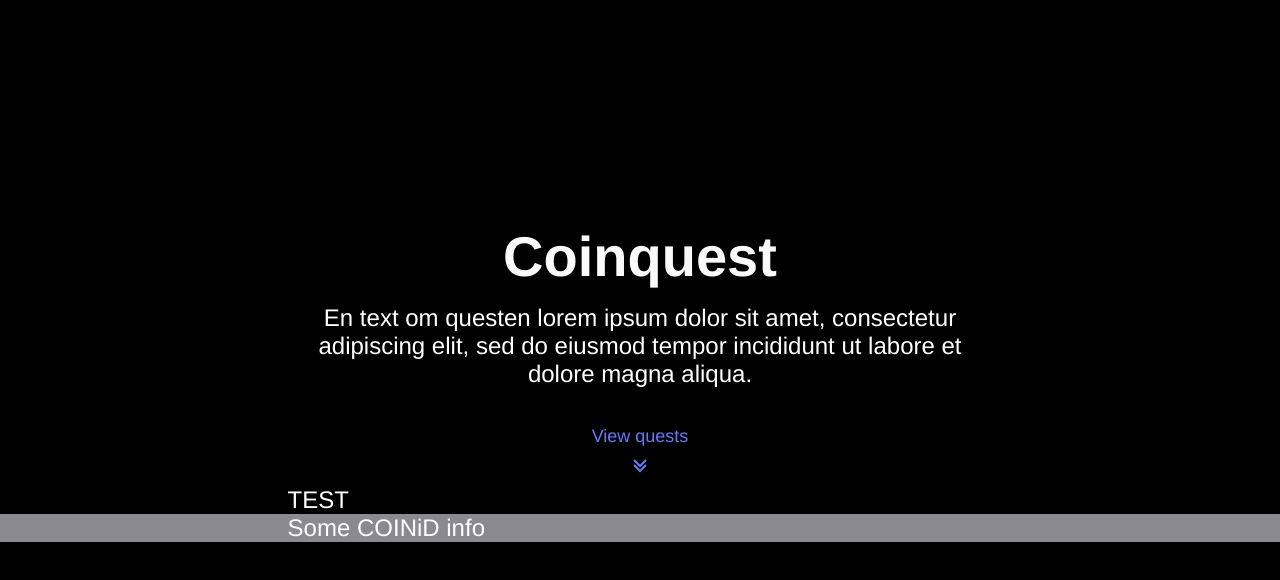
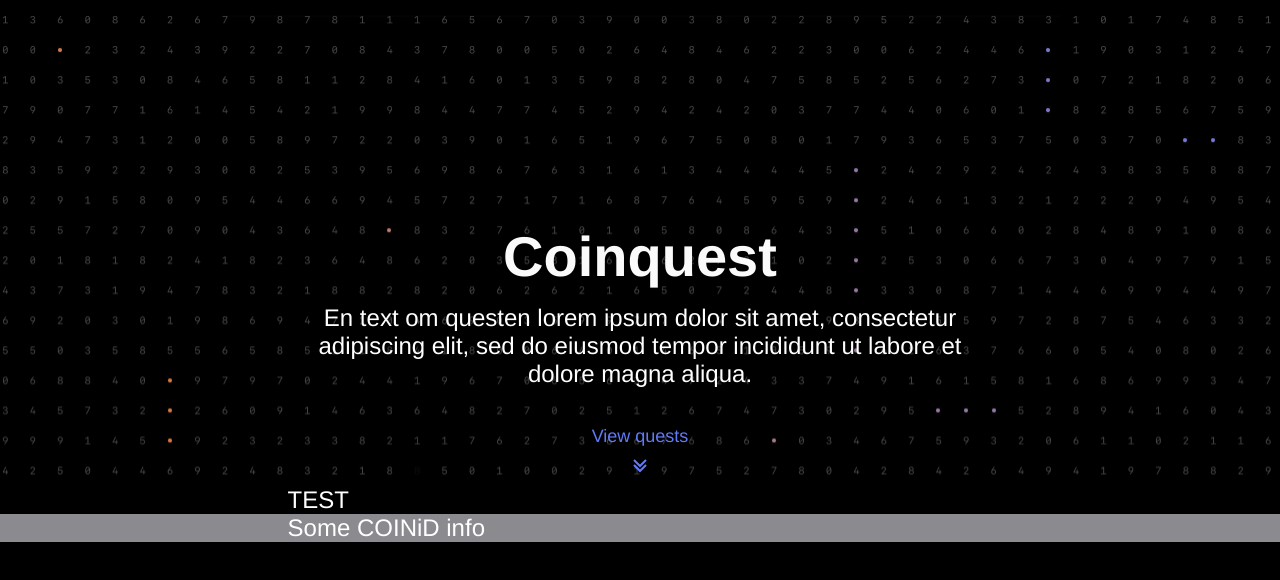
Before and after one commit to COINiD/coinquest, a React (Create React App) app: page / in a window 1280 px wide. Shown: the top 580 px of the page. Built offline with nearby package versions, Linux system fonts and the light colour scheme; a web font is replaced by a local one.

Commit message:
Add temp bg

```diff
--- a/src/stylesheets/components/_header.scss
+++ b/src/stylesheets/components/_header.scss
@@ -4,6 +4,9 @@
 $button-margin-desktop: $space-xxl;
 
 .header {
+  background-image: url('../images/bg-temp.png');
+  background-position: center top;
+  background-repeat: no-repeat;
   text-align: center;
   padding-top: $top-padding-mobile;
 
```
Also changed, not shown: src/images/bg-temp.png (added).
